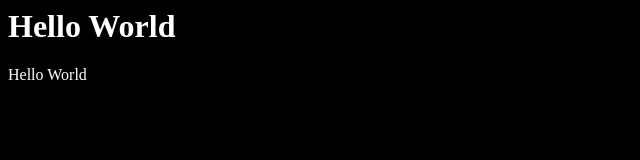
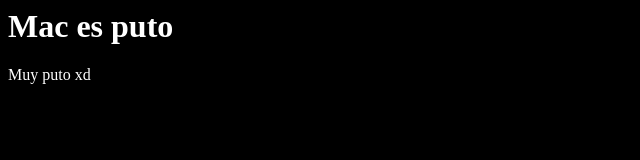
Before and after one commit to Foxilian1/XFZ, a plain HTML site: page index.html in a window 1280 px wide. Shown: the whole page, without its empty margins (0-640 px from the left). Drawn offline with Linux system fonts and the light colour scheme.

Commit message:
Update index.html

```diff
--- a/index.html
+++ b/index.html
@@ -1,10 +1,10 @@
 <html>
   <head>
-    <title>Hello World</title>
+    <title>JE</title>
     <link href="main.css" rel="stylesheet"/>
   </head>
   <body>
-    <h1>Hello World</h1>
-    <p1>Hello World</p1>
+    <h1>Mac es puto</h1>
+    <p1>Muy puto xd</p1>
   </body>
 </html>
```
